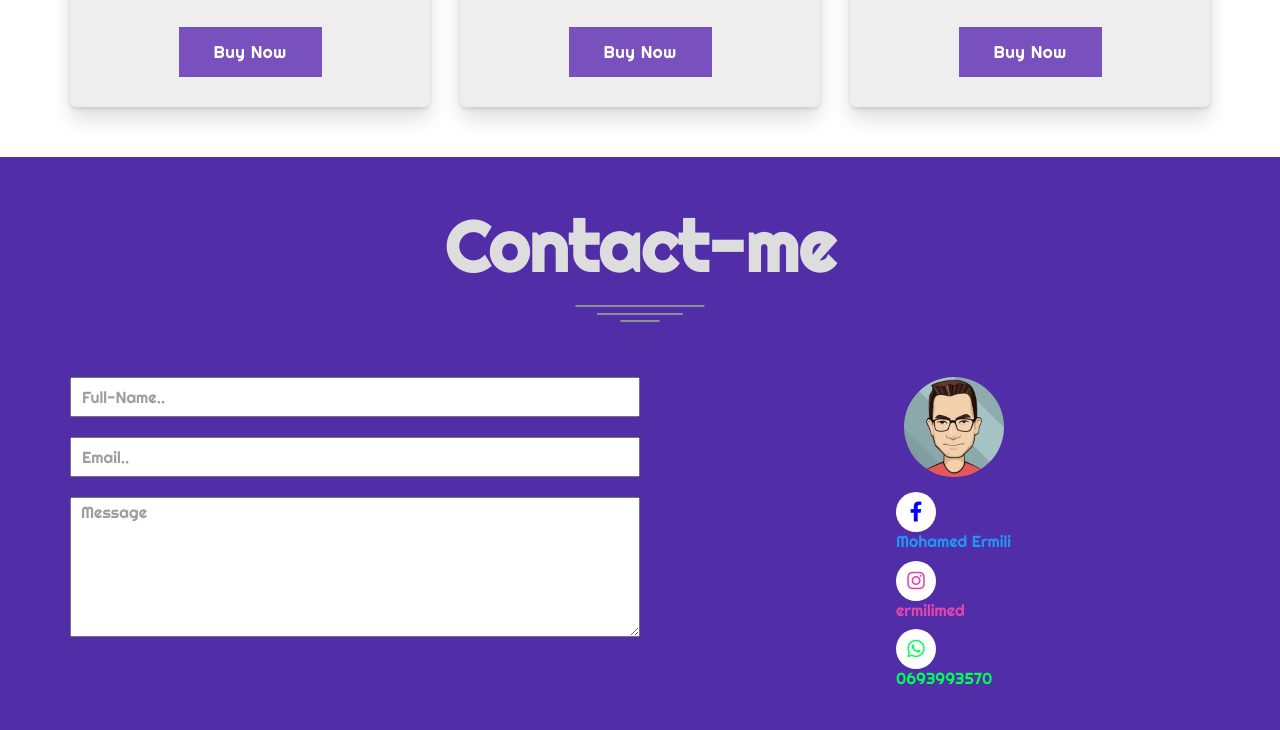
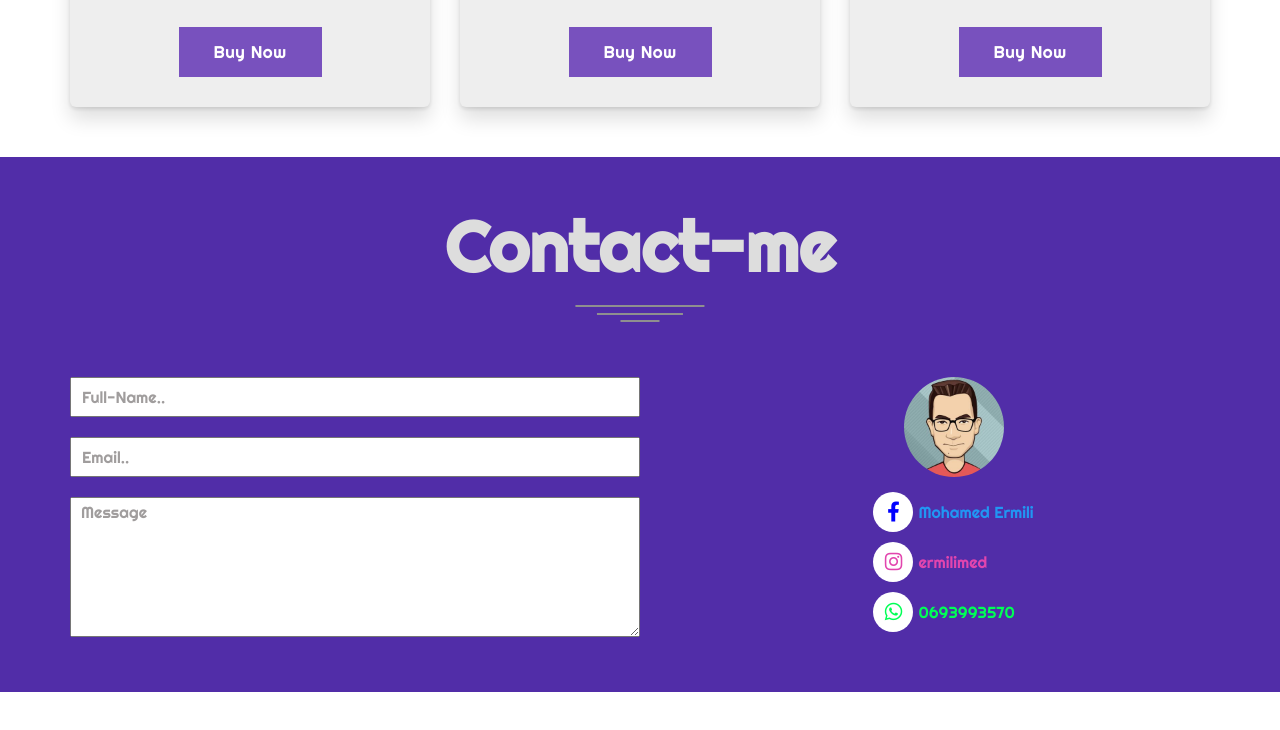
Before and after one commit to Er-Med/Simo-Portfolio, a plain HTML site: page index.html in a window 1280 px wide. Shown: the part 2786-3516 px from the top of the page. After the commit the page ends 3478 px from the top, so only its background shows below. Drawn offline with Linux system fonts and the light colour scheme.

Commit message:
Update portfolio.css

```diff
--- a/css/portfolio.css
+++ b/css/portfolio.css
@@ -565,7 +565,8 @@ footer .container .me .contact .sociale h3{
     margin-bottom: 15px;
 }
 footer .container .me .contact .sociale a{
-    display: block;
+    display: flex;
+    align-items: center;
     color:#fff;
     margin-bottom: 10px;
 }
```
